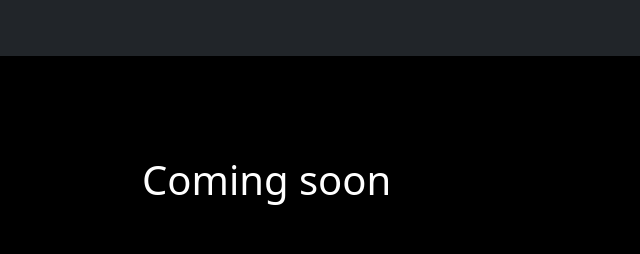
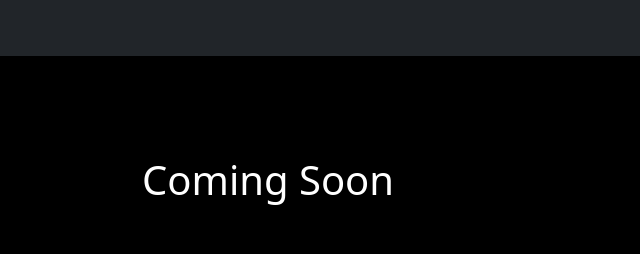
Before and after one commit to darrindevs/dynamo, a Gatsby site: page / in a window 1280 px wide. Shown: the top 254 px of the page, 320-960 px from the left. Built offline with nearby package versions, Linux system fonts and the light colour scheme; Gatsby itself is replaced by a stand-in of ours.

Commit message:
update index.js

```diff
--- a/src/pages/index.js
+++ b/src/pages/index.js
@@ -8,7 +8,7 @@ import Seo from "../components/seo"
 const IndexPage = () => (
   <Layout>
     <Seo title="Home" />
-    <h1>Coming soon</h1>
+    <h1>Coming Soon</h1>
   </Layout>
 )
 
```
